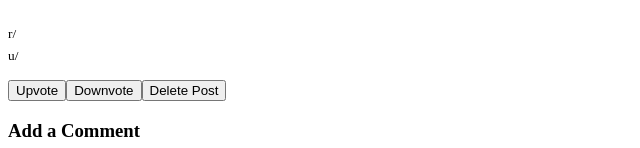
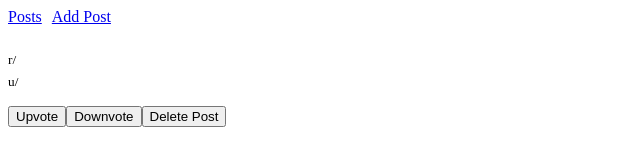
Before and after one commit to yvonnersz/mock-reddit-frontend, a React (Create React App) app: page /posts/1/comments in a window 1280 px wide. Shown: the top 148 px of the page, without its empty margins (0-640 px from the left). Built offline with nearby package versions, Linux system fonts and the light colour scheme; no server answers.

Commit message:
build NavBar component

```diff
--- /dev/null
+++ b/src/components/NavBar.js
@@ -0,0 +1,16 @@
+
+import React from 'react'
+import {Link} from 'react-router-dom'
+
+const NavBar = (props) => {
+
+  return (
+    <div>
+      <Link to='/posts' style={{paddingRight: '10px'}}>Posts</Link>
+      <Link to='/posts/new'>Add Post</Link>
+    </div>
+
+  )
+}
+
+export default NavBar
--- a/src/containers/PostsContainer.js
+++ b/src/containers/PostsContainer.js
@@ -6,6 +6,7 @@ import {Route, Switch} from 'react-router-dom';
 import PostInput from '../components/posts/PostInput';
 import Posts from '../components/posts/Posts';
 import Post from '../components/posts/Post';
+import NavBar from '../components/NavBar';
 
 class PostsContainer extends React.Component {
     componentDidMount() {
@@ -15,11 +16,11 @@ class PostsContainer extends React.Component {
     render() {
         return (
             <div>
+                <NavBar />
+
                 <Switch>
                     <Route path='/posts/new' component={PostInput} />
-
                     <Route path='/posts/:id' render={(routerProps) => <Post {...routerProps} posts={this.props.posts} />} />
-
                     <Route exact path='/posts' render= {(routerProps) => <Posts {...routerProps} posts={this.props.posts} />} />
                 </Switch>
             </div>
```
